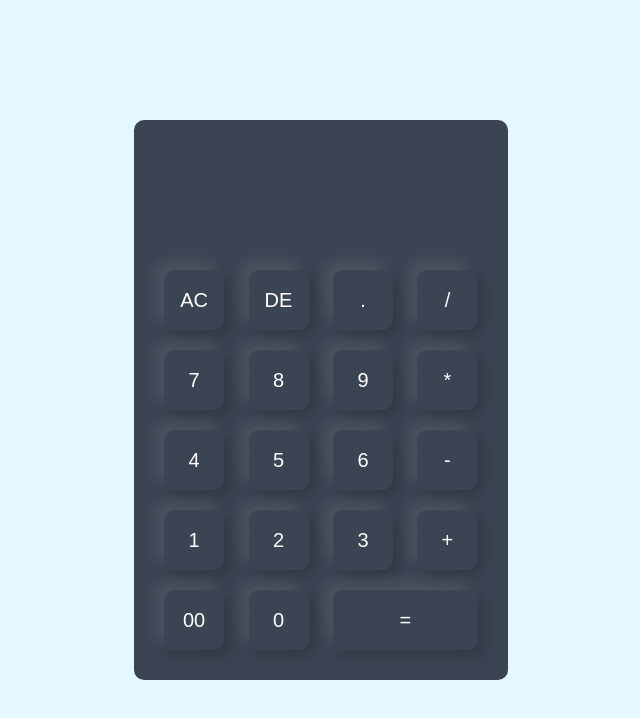
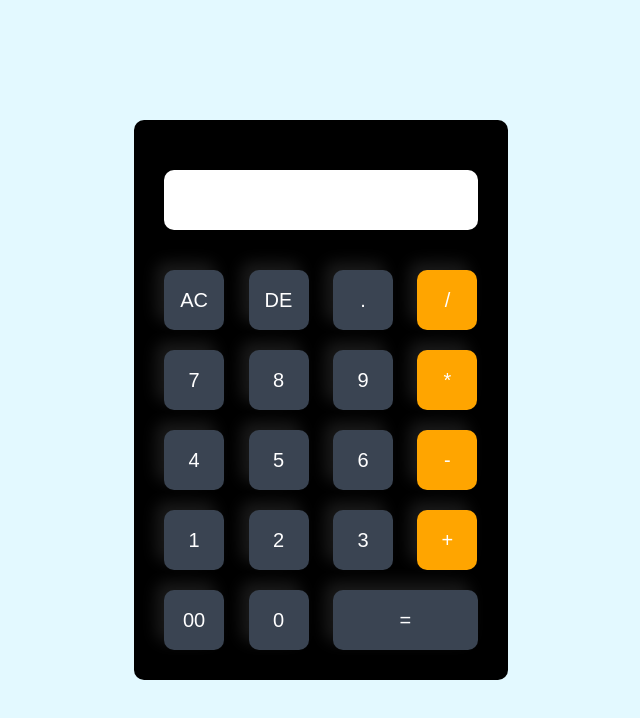
Before and after one commit to Shad-Islam/Calculator, a plain HTML site: page index.html in a window 1280 px wide. Shown: the whole page, without its empty margins (319-959 px from the left). Drawn offline with Linux system fonts and the light colour scheme.

Commit message:
Add color and function

```diff
--- a/css/style.css
+++ b/css/style.css
@@ -18,7 +18,7 @@
 .calculator{
     padding: 20px;
     border-radius: 10px;
-    background: #3a4452;
+    background: black;
 }
 
 .calculator form input{
@@ -31,7 +31,7 @@
     cursor: pointer;
     font-size: 20px;
     border-radius: 10px;
-    background: transparent;
+    background: #3a4452;
     box-shadow: -8px -8px 15px rgb(255, 255, 255,0.1),5px 5px 15px rgb(0, 0, 0,0.2);
 
 }
@@ -44,11 +44,18 @@ form .display{
 }
 form .display input{
     flex: 1;
+    color: purple;
     font-size: 45px;
     box-shadow: none;
     text-align: right;
+    background-color: #fff;
+
 }
 
 form input.equal{
     width: 145px;
 }
+
+.orange{
+    background-color: orange!important;
+}
--- a/index.html
+++ b/index.html
@@ -13,38 +13,68 @@
           <div class="display">
             <input type="text" name="display" />
           </div>
+          <!-- 1st row -->
           <div>
-            <input type="button" value="AC" />
-            <input type="button" value="DE" />
-            <input type="button" value="." />
-            <input type="button" value="/" />
+            <input type="button" value="AC" onclick="display.value = ' '" />
+            <input
+              type="button"
+              value="DE"
+              onclick="display.value = display.value.toString().slice(0,-1)"
+            />
+            <input type="button" value="." onclick="display.value += '.'" />
+            <input
+              value="/"
+              type="button"
+              class="orange"
+              onclick="display.value += '/'"
+            />
           </div>
           <!-- 2nd row -->
           <div>
-            <input type="button" value="7" />
-            <input type="button" value="8" />
-            <input type="button" value="9" />
-            <input type="button" value="*" />
+            <input type="button" value="7" onclick="display.value += '7'" />
+            <input type="button" value="8" onclick="display.value +='8'" />
+            <input type="button" value="9" onclick="display.value +='9'" />
+            <input
+              value="*"
+              type="button"
+              class="orange"
+              onclick="display.value += '*'"
+            />
           </div>
           <!-- 3rd row  -->
           <div>
-            <input type="button" value="4" />
-            <input type="button" value="5" />
-            <input type="button" value="6" />
-            <input type="button" value="-" />
+            <input type="button" value="4" onclick="display.value += '4'" />
+            <input type="button" value="5" onclick="display.value += '5'" />
+            <input type="button" value="6" onclick="display.value += '6'" />
+            <input
+              value="-"
+              type="button"
+              class="orange"
+              onclick="display.value += '-'"
+            />
           </div>
           <!-- 4th row -->
           <div>
-            <input type="button" value="1" />
-            <input type="button" value="2" />
-            <input type="button" value="3" />
-            <input type="button" value="+" />
+            <input type="button" value="1" onclick="display.value += '1'" />
+            <input type="button" value="2" onclick="display.value += '2'" />
+            <input type="button" value="3" onclick="display.value += '3'" />
+            <input
+              value="+"
+              type="button"
+              class="orange"
+              onclick="display.value += '+'"
+            />
           </div>
           <!-- 5th row -->
           <div>
-            <input type="button" value="00" />
-            <input type="button" value="0" />
-            <input type="button" value="=" class="equal" />
+            <input type="button" value="00" onclick="display.value += '00'" />
+            <input type="button" value="0" onclick="display.value += '0'" />
+            <input
+              value="="
+              type="button"
+              class="equal"
+              onclick="display.value = eval(display.value)"
+            />
           </div>
         </form>
       </div>
```
